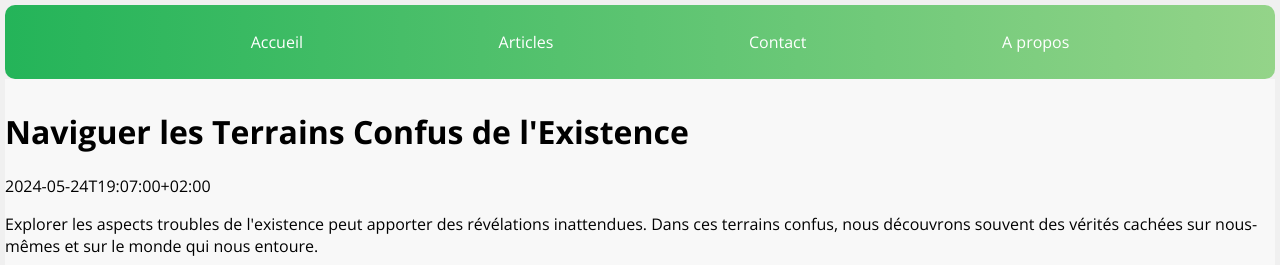
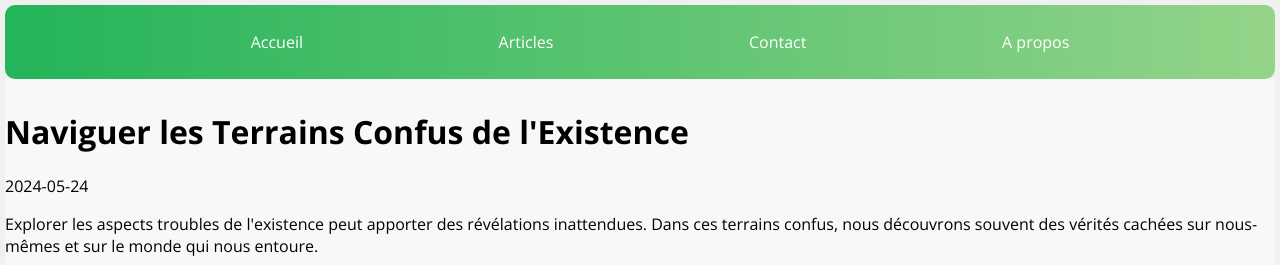
Before and after one commit to janparacha/seo-nextjs, a Next.js app: page /articles/1 in a window 1280 px wide. Shown: the top 265 px of the page. Built offline with nearby package versions, Linux system fonts and the light colour scheme.

Commit message:
formatage date

```diff
--- a/app/articles/[id]/page.tsx
+++ b/app/articles/[id]/page.tsx
@@ -55,7 +55,7 @@ export default function Article({ params }: { params: { id: string } }) {
     <main>
       <div>
         <h1>{article.title}</h1>
-        <span>{article.publication_date}</span>
+        <span>{article.publication_date.split("T")[0]}</span>
         <p>{article.content}</p>
       </div>
     </main>
--- a/app/components/CardArticle.tsx
+++ b/app/components/CardArticle.tsx
@@ -38,7 +38,7 @@ export default function CardArticle({ full, article }: { full: boolean; article:
         </p>
       )}
 
-      <p>{article.publication_date}</p>
+      <p>{article.publication_date.split("T")[0]}</p>
     </article>
   );
 }
```
